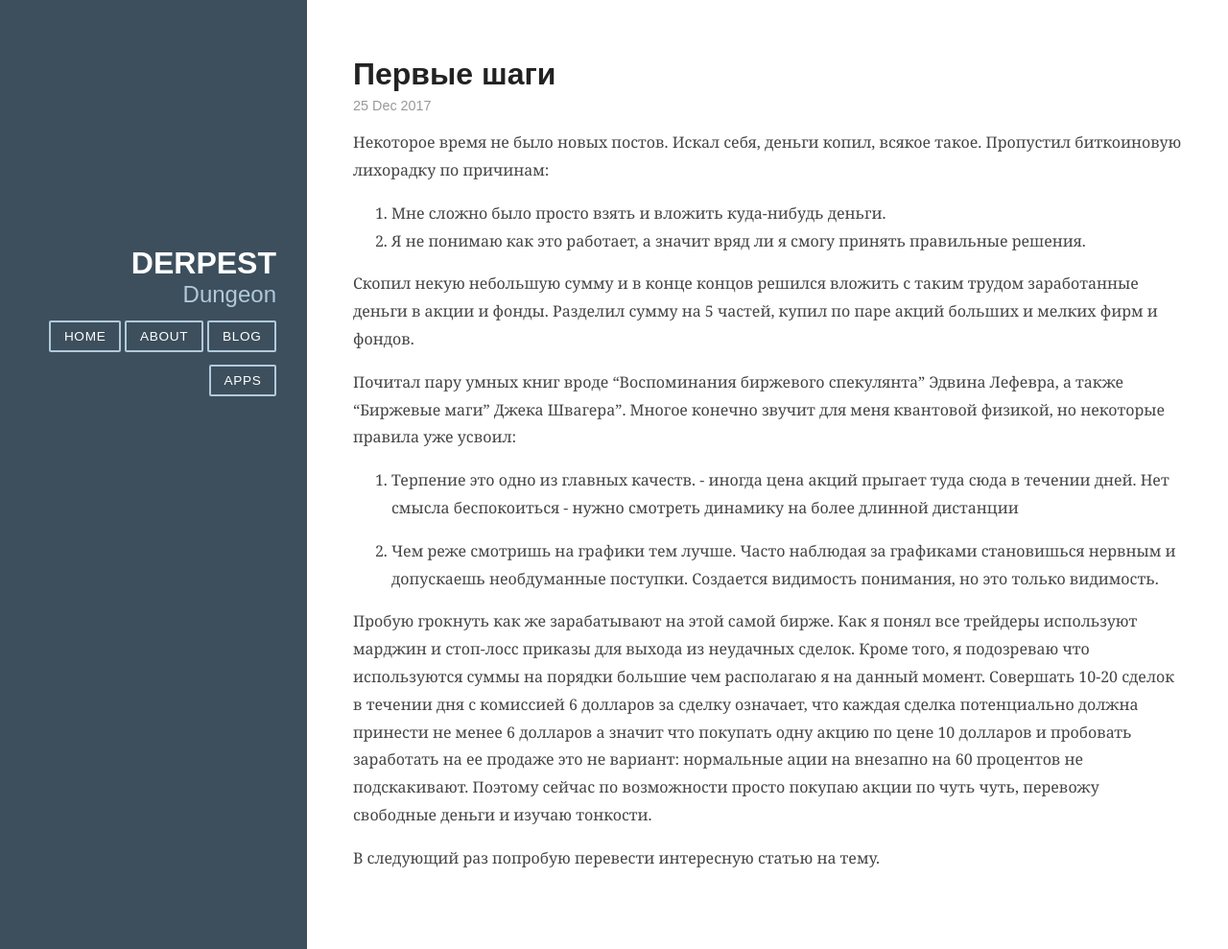
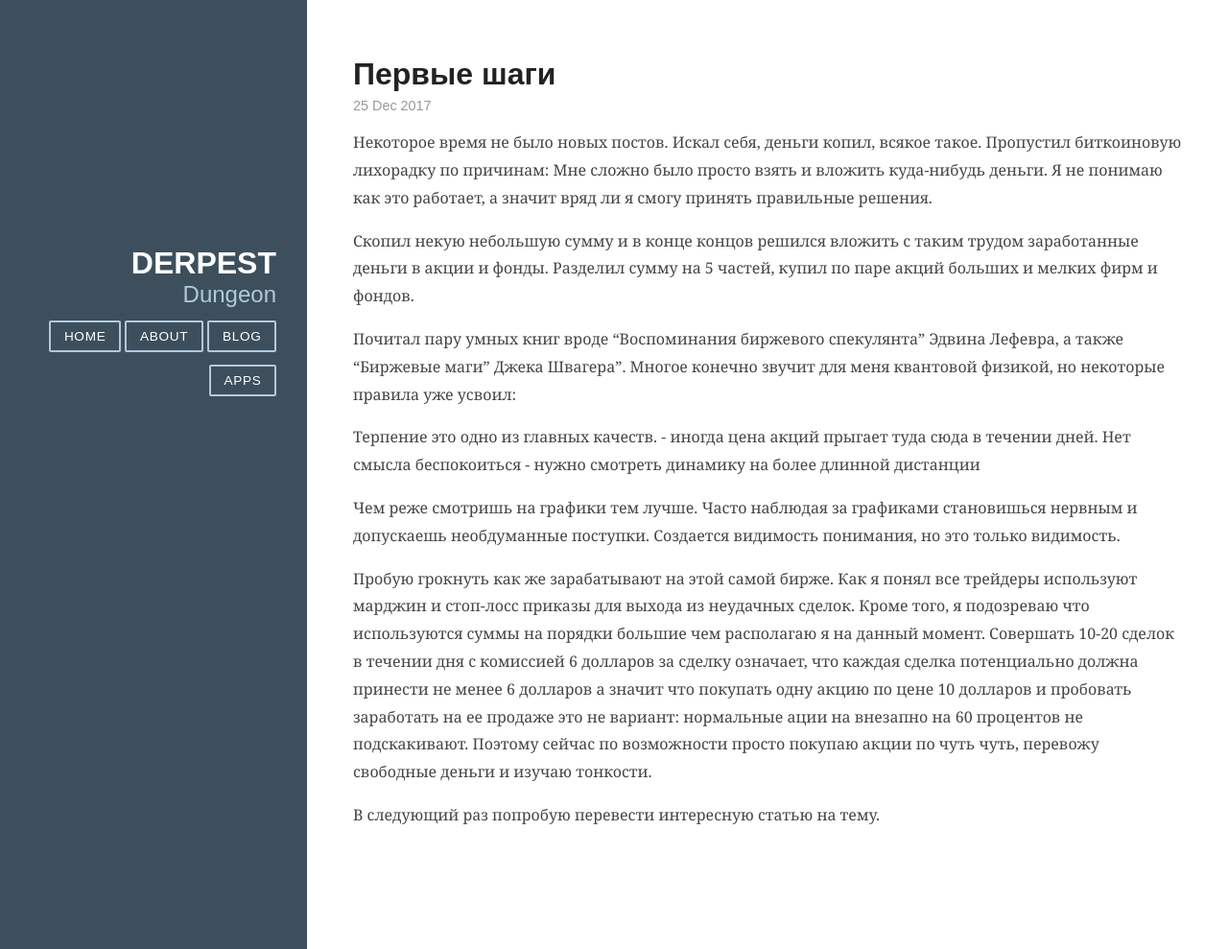
Before and after one commit to andreyshuster/andreyshuster.github.io, a Jekyll site: the page built from _posts/2017-12-25-financial-newb.md, in a window 1280 px wide and 989 px high. Shown: the whole window at 96% size. Built offline with Jekyll 4.4.1, drawn with Linux system fonts in a browser that asks for light colours; nearby versions of some CDN libraries; comment, search, counter and statistics services are not loaded; part of the change alters nothing that is shown.

```diff
--- a/_posts/2017-12-25-financial-newb.md
+++ b/_posts/2017-12-25-financial-newb.md
@@ -1,12 +1,13 @@
 ---
 layout: post
 date: 2017-12-25
+coments: true
 title: Первые шаги
 ---
 Некоторое время не было новых постов. Искал себя, деньги копил, всякое такое.
 Пропустил биткоиновую лихорадку по причинам:
-1. Мне сложно было просто взять и вложить куда-нибудь деньги.
-2. Я не понимаю как это работает, а значит вряд ли я смогу принять правильные решения.
+Мне сложно было просто взять и вложить куда-нибудь деньги.
+Я не понимаю как это работает, а значит вряд ли я смогу принять правильные решения.
 
 Скопил некую небольшую сумму и в конце концов решился вложить с таким
 трудом заработанные деньги в акции и фонды. Разделил сумму на 5
@@ -16,11 +17,11 @@ title: Первые шаги
 Эдвина Лефевра, а также "Биржевые маги" Джека Швагера". Многое конечно
 звучит для меня квантовой физикой, но некоторые правила уже усвоил:
 
-1. Терпение это одно из главных качеств. - иногда цена акций прыгает
+Терпение это одно из главных качеств. - иногда цена акций прыгает
 туда сюда в течении дней. Нет смысла беспокоиться - нужно смотреть
 динамику на более длинной дистанции
 
-2. Чем реже смотришь на графики тем лучше. Часто наблюдая за графиками
+Чем реже смотришь на графики тем лучше. Часто наблюдая за графиками
 становишься нервным и допускаешь необдуманные поступки. Создается
 видимость понимания, но это только видимость.
 
```
